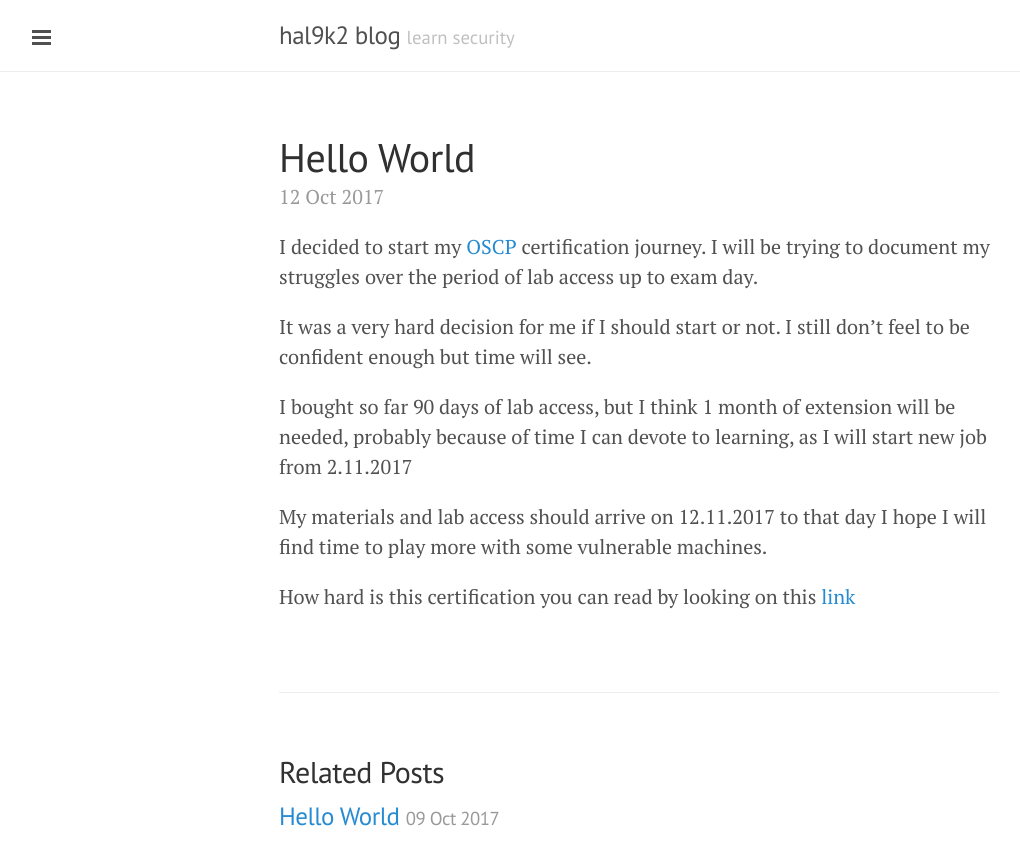
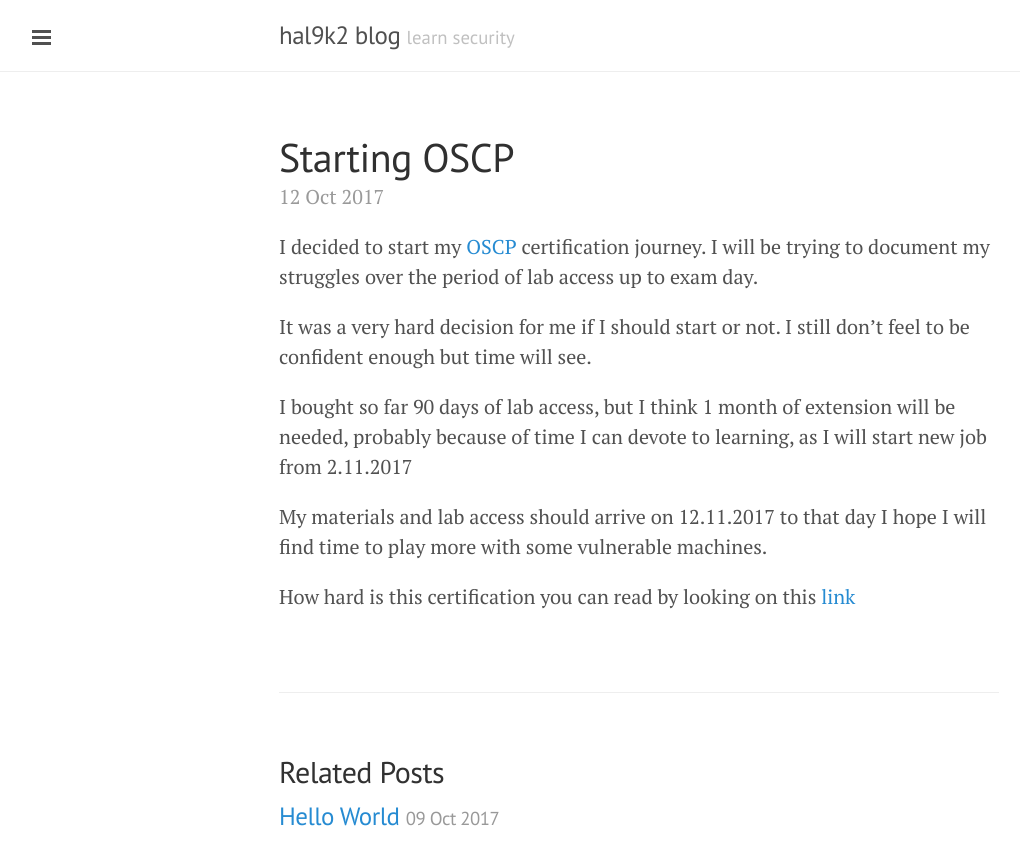
Before and after one commit to chosenonehacks/chosenonepl.github.io.old, a Jekyll site: the page built from _posts/2017-10-12-hello-world.md, in a window 1280 px wide. Shown: the top 865 px of the page, without its empty margins (1-1021 px from the left). Built offline with Jekyll 4.4.1, drawn with Linux system fonts in a browser that asks for light colours; our own code applies the rules of GitHub Pages for plain Markdown files.

Commit message:
Update 2017-10-12-hello-world.md

```diff
--- a/_posts/2017-10-12-hello-world.md
+++ b/_posts/2017-10-12-hello-world.md
@@ -1,3 +1,8 @@
+---
+layout: post
+title: Starting OSCP
+---
+
 I decided to start my [OSCP](https://www.offensive-security.com/information-security-training/penetration-testing-training-kali-linux/) certification journey. I will be trying to document my struggles over the period of lab access up to exam day.
 
 It was a very hard decision for me if I should start or not. I still don't feel to be confident enough but time will see.
```
